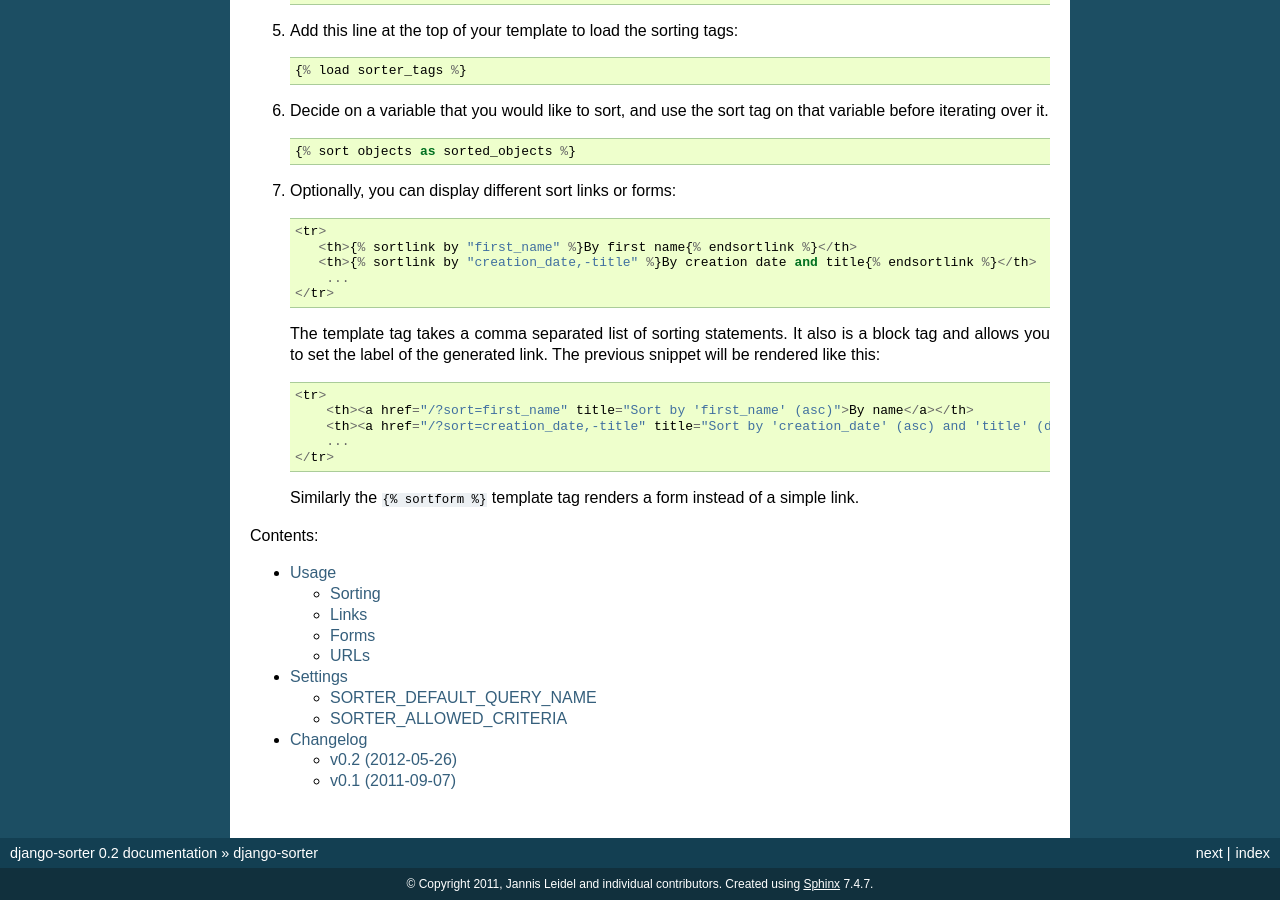
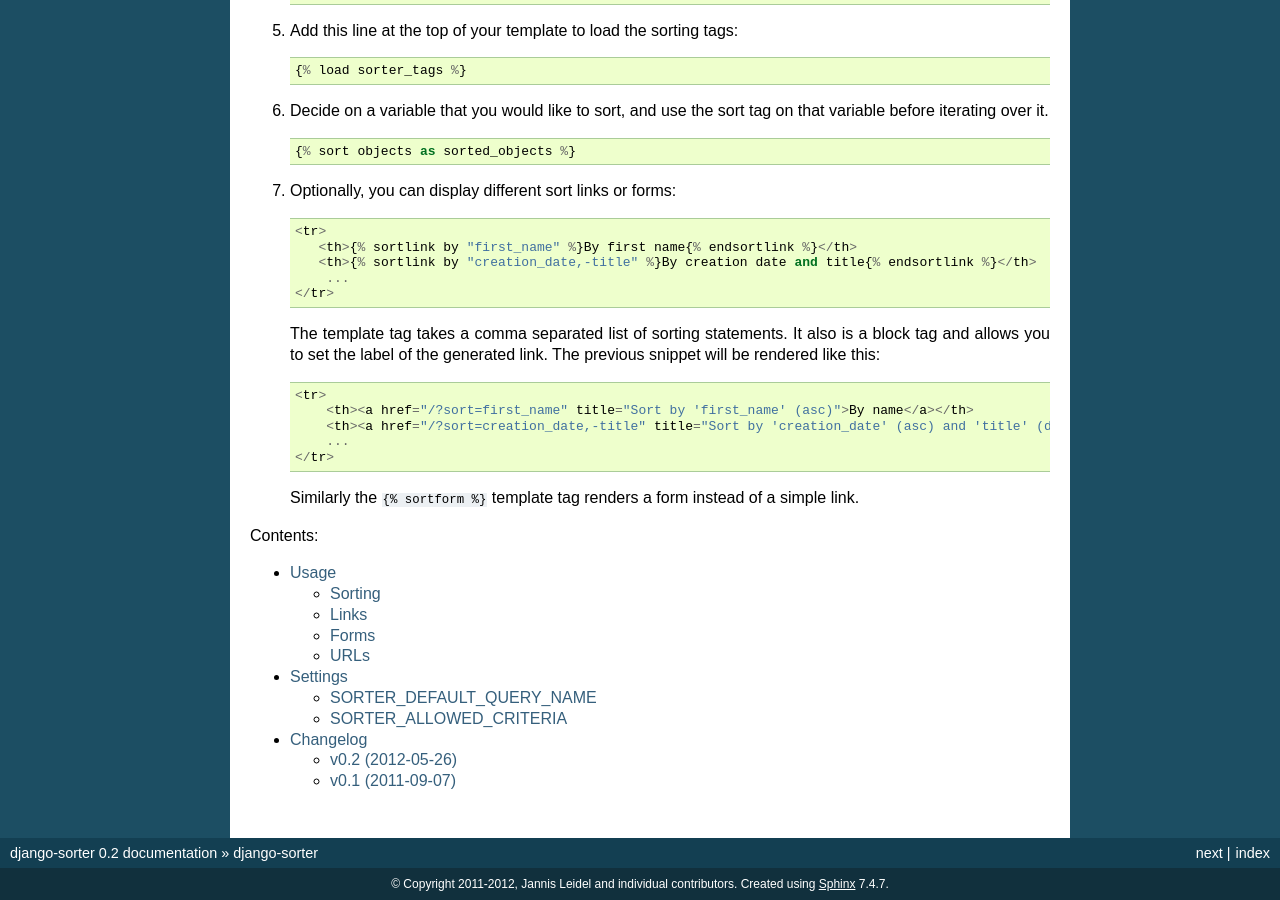
Before and after one commit to jazzband/django-sorter, a Sphinx documentation site: the page built from docs/index.rst, in a window 1280 px wide and 900 px high, scrolled down 684 px. Built offline with Sphinx 7.4.7, drawn with Linux system fonts in a browser that asks for light colours.

Commit message:
Updated years.

```diff
--- a/docs/conf.py
+++ b/docs/conf.py
@@ -45,7 +45,7 @@
 
 # General information about the project.
 project = u'django-sorter'
-copyright = u'2011, Jannis Leidel and individual contributors'
+copyright = u'2011-2012, Jannis Leidel and individual contributors'
 
 # The version info for the project you're documenting, acts as replacement for
 # |version| and |release|, also used in various other places throughout the
```
Also changed, not shown: 1 other file.
